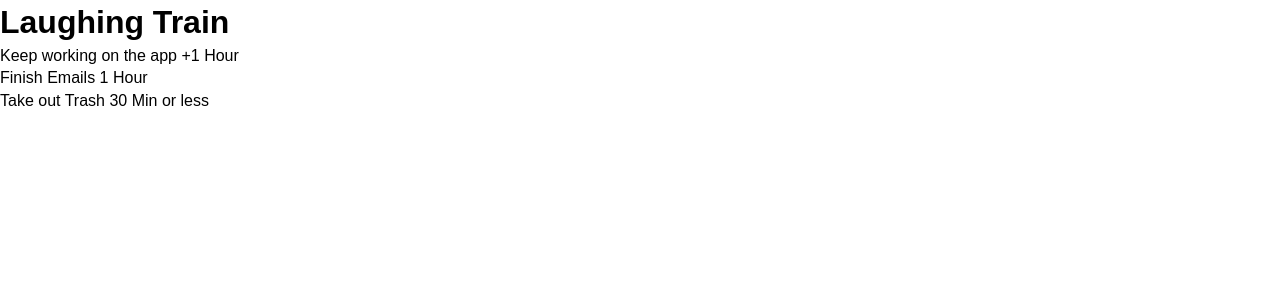
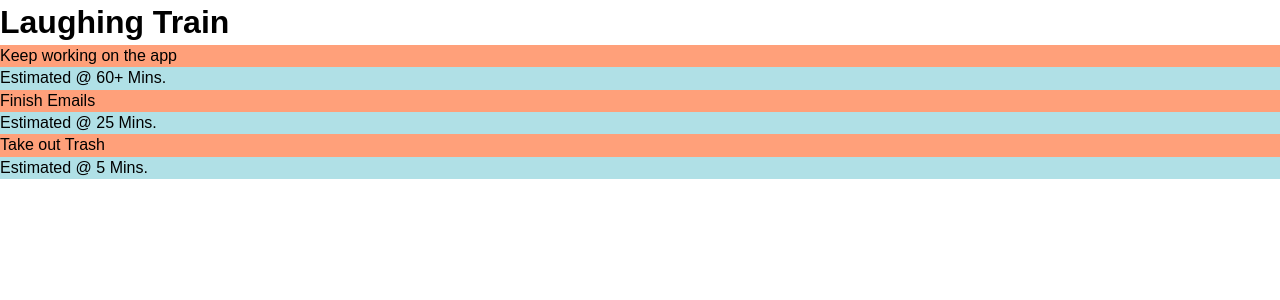
Before and after one commit to MurrTuck/laughing-train, a React (Create React App) app: page / in a window 1280 px wide. Shown: the top 300 px of the page. Built offline with nearby package versions, Linux system fonts and the light colour scheme.

Commit message:
Some Styling

```diff
--- a/src/App.js
+++ b/src/App.js
@@ -10,19 +10,19 @@ class App extends Component {
         id: 1,
         title: 'Keep working on the app',
         completed: false,
-        timeEstimate: "+1 Hour"
+        timeEstimate: "60+"
       },
       {
         id: 2,
         title: 'Finish Emails',
         completed: false,
-        timeEstimate: "1 Hour"
+        timeEstimate: "25"
       },
       {
         id: 3,
         title: 'Take out Trash',
         completed: false,
-        timeEstimate: "30 Min or less"
+        timeEstimate: "5"
       }
     ]
   }
--- a/src/components/TodoItem.js
+++ b/src/components/TodoItem.js
@@ -3,9 +3,9 @@ import React, { Component } from 'react'
 export class TodoItem extends Component {
     render() {
         return (
-            <div>
-                <p>
-                    {this.props.todo.title}  {this.props.todo.timeEstimate}
+            <div style={{ backgroundColor: '#f4f4f4' }}>
+                <p style={itemStyle}>{this.props.todo.title} </p>
+                <p style={durationStyle}>Estimated @ {this.props.todo.timeEstimate} Mins.
                 </p>
             </div>
         )
@@ -13,3 +13,12 @@ export class TodoItem extends Component {
 }
 
 export default TodoItem
+
+
+const itemStyle = {
+    backgroundColor: '#FFA07A'
+}
+
+const durationStyle = {
+    backgroundColor: '#B0E0E6'
+}
```
